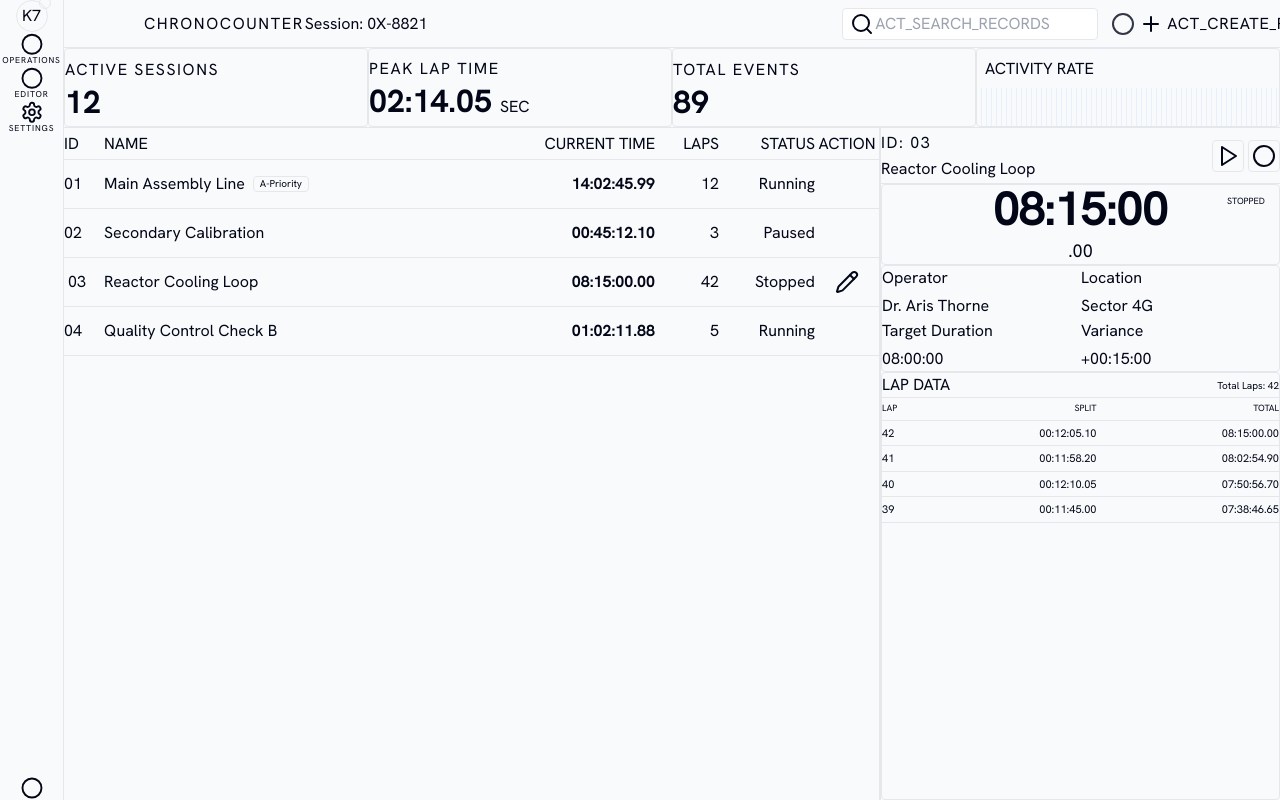
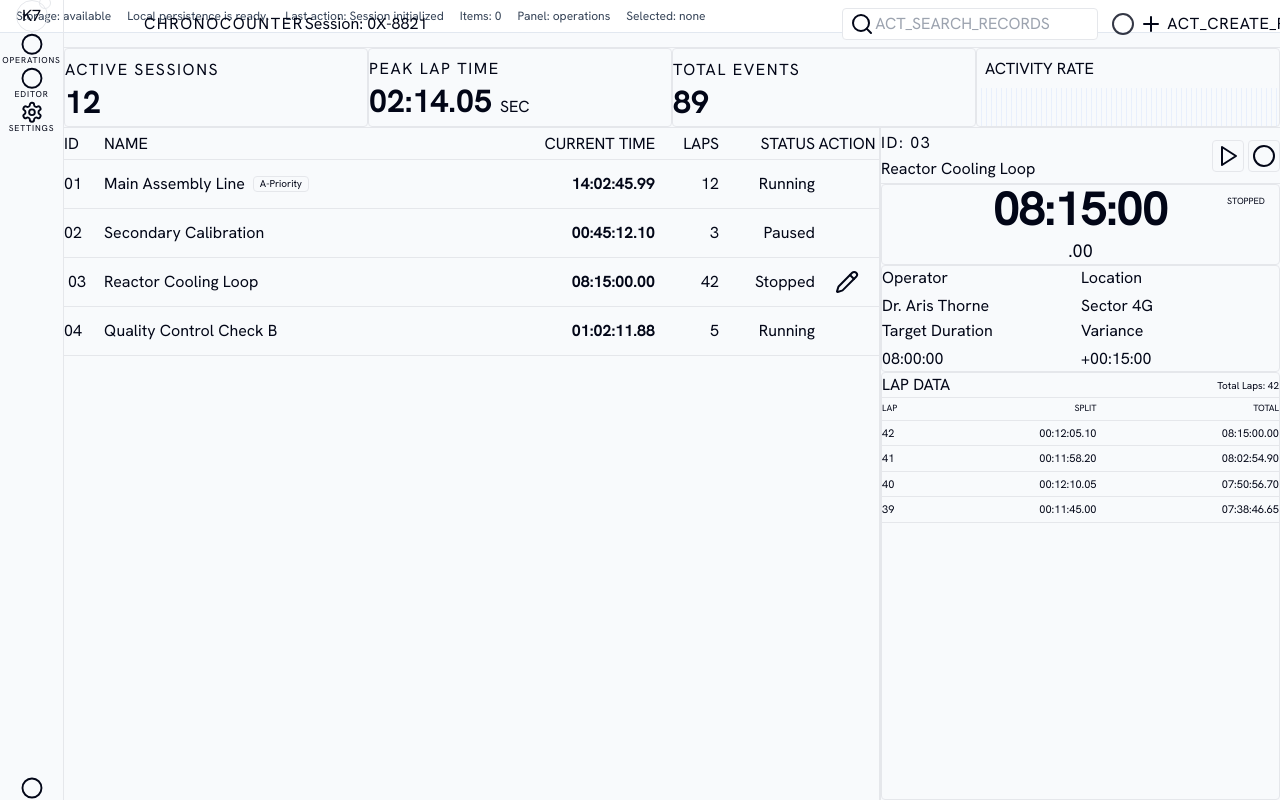
Before and after one commit to hikmetgulsesli/chronocounter-lab-k7p4-2374f435, a React (Vite) app: page / in a window 1280 px wide. Built offline with nearby package versions, Linux system fonts and the light colour scheme.

Commit message:
fix: US-001 - ChronoCounter Lab K7P4 - app shell, state and persistence

```diff
--- a/src/App.tsx
+++ b/src/App.tsx
@@ -26,13 +26,22 @@ export default function App() {
       'operations-1': () => chronocounterLabK7p4Store.navigate('operations'),
       'editor-2': () => chronocounterLabK7p4Store.navigate('editor'),
       'settings-3': () => chronocounterLabK7p4Store.navigate('settings'),
+      'button-4-4': () => chronocounterLabK7p4Store.retryPersistence(),
+      'button-5-5': () => chronocounterLabK7p4Store.recordAction('Reviewed running timers'),
       'act-create-record-6': () => chronocounterLabK7p4Store.createRecord(),
+      'button-7-7': () => chronocounterLabK7p4Store.recordAction('Started focus interval'),
+      'button-8-8': () => chronocounterLabK7p4Store.recordAction('Paused active timer'),
+      'button-9-9': () => chronocounterLabK7p4Store.recordAction('Captured lap history'),
+      'button-10-10': () => chronocounterLabK7p4Store.recordAction('Incremented quick counter'),
+      'button-11-11': () => chronocounterLabK7p4Store.recordAction('Reset quick counter'),
+      'button-12-12': () => chronocounterLabK7p4Store.navigate('system-health'),
     }),
     [],
   );
 
   const editorActions = useMemo<Partial<Record<StopwatchEditorChronocounterLabK7p4ActionId, () => void>>>(
     () => ({
+      'button-1-1': () => chronocounterLabK7p4Store.navigate('operations'),
       'new-stopwatch-2': () => chronocounterLabK7p4Store.createRecord(),
       'act-cancel-edit-3': () => chronocounterLabK7p4Store.cancelEdit(),
       'act-save-record-4': () => chronocounterLabK7p4Store.saveSelectedRecord(),
@@ -47,17 +56,27 @@ export default function App() {
   const settingsActions = useMemo<Partial<Record<SettingsAndPreferencesChronocounterLabK7p4ActionId, () => void>>>(
     () => ({
       'new-stopwatch-1': () => chronocounterLabK7p4Store.createRecord(),
+      'button-2-2': () => chronocounterLabK7p4Store.navigate('operations'),
       'discard-changes-3': () => chronocounterLabK7p4Store.discardPreferenceChanges(),
       'apply-configuration-4': () => chronocounterLabK7p4Store.applyPreferences(),
       'standard-5': () => chronocounterLabK7p4Store.applyPreferences({ density: 'standard' }),
       'compact-6': () => chronocounterLabK7p4Store.applyPreferences({ density: 'compact' }),
       'factory-reset-7': () => chronocounterLabK7p4Store.factoryReset(),
+      'link-1': () => chronocounterLabK7p4Store.recordAction('Opened settings reference 1'),
+      'link-2': () => chronocounterLabK7p4Store.recordAction('Opened settings reference 2'),
+      'link-3': () => chronocounterLabK7p4Store.recordAction('Opened settings reference 3'),
+      'link-4': () => chronocounterLabK7p4Store.recordAction('Opened settings reference 4'),
     }),
     [],
   );
 
   const recoveryActions = useMemo<Partial<Record<EmptyAndErrorRecoveryChronocounterLabK7p4ActionId, () => void>>>(
     () => ({
+      'button-1-1': () => chronocounterLabK7p4Store.retryPersistence(),
+      'button-2-2': () => chronocounterLabK7p4Store.navigate('operations'),
+      'button-3-3': () => chronocounterLabK7p4Store.recordAction('Reviewed empty state'),
+      'button-4-4': () => chronocounterLabK7p4Store.recordAction('Reviewed error diagnostics'),
+      'button-5-5': () => chronocounterLabK7p4Store.clearError(),
       'new-stopwatch-6': () => chronocounterLabK7p4Store.createRecord(),
       'new-stopwatch-7': () => chronocounterLabK7p4Store.createRecord(),
       'clear-all-filters-8': () => chronocounterLabK7p4Store.clearError(),
@@ -75,6 +94,21 @@ export default function App() {
       data-storage-status={state.storageStatus}
       className="min-h-screen bg-slate-50 text-slate-950"
     >
+      <section
+        aria-label="ChronoCounter session status"
+        aria-live="polite"
+        className="border-b border-slate-200 bg-white px-4 py-2 text-xs text-slate-700"
+        data-testid="chronocounter-session-status"
+      >
+        <div className="mx-auto flex max-w-7xl flex-wrap items-center gap-x-4 gap-y-1">
+          <span>Storage: {state.storageStatus}</span>
+          <span>{state.lastError ? `Last error: ${state.lastError}` : 'Local persistence is ready.'}</span>
+          <span>Last action: {state.lastAction ?? 'None'}</span>
+          <span>Items: {state.counts.records}</span>
+          <span>Panel: {state.activePanel}</span>
+          <span>Selected: {state.selectedRecordId ?? 'none'}</span>
+        </div>
+      </section>
       {state.activePanel === 'settings' ? <SettingsAndPreferencesChronocounterLabK7p4 actions={settingsActions} /> : null}
       {state.activePanel === 'editor' ? <StopwatchEditorChronocounterLabK7p4 actions={editorActions} /> : null}
       {state.activePanel === 'system-health' ? <EmptyAndErrorRecoveryChronocounterLabK7p4 actions={recoveryActions} /> : null}
--- a/src/features/chronocounter-lab-k7p4/chronocounter-lab-k7p4.store.ts
+++ b/src/features/chronocounter-lab-k7p4/chronocounter-lab-k7p4.store.ts
@@ -33,6 +33,7 @@ export interface ChronoCounterState extends ChronoCounterPersistedState {
   route: ChronoCounterPanel;
   storageStatus: ChronoCounterStorageState;
   lastError: string | null;
+  lastAction: string | null;
   counts: {
     records: number;
     running: number;
@@ -49,6 +50,7 @@ export interface ChronoCounterAppBridge {
   counts: ChronoCounterState['counts'];
   storageStatus: ChronoCounterStorageState;
   lastError: string | null;
+  lastAction: string | null;
 }
 
 export interface ChronoCounterStore {
@@ -60,6 +62,8 @@ export interface ChronoCounterStore {
   cancelEdit(): void;
   applyPreferences(preferences?: Partial<ChronoCounterPreferences>): void;
   discardPreferenceChanges(): void;
+  retryPersistence(): void;
+  recordAction(action: string): void;
   factoryReset(): void;
   clearError(): void;
   getBridge(): ChronoCounterAppBridge;
@@ -98,13 +102,19 @@ function getPersistedState(state: ChronoCounterState): ChronoCounterPersistedSta
   };
 }
 
-function buildState(persisted: ChronoCounterPersistedState, storageStatus: ChronoCounterStorageState, lastError: string | null): ChronoCounterState {
+function buildState(
+  persisted: ChronoCounterPersistedState,
+  storageStatus: ChronoCounterStorageState,
+  lastError: string | null,
+  lastAction: string | null,
+): ChronoCounterState {
   return {
     ...persisted,
     activeScreen: toScreen(persisted.activePanel),
     route: persisted.activePanel,
     storageStatus,
     lastError,
+    lastAction,
     counts: getCounts(persisted.records),
   };
 }
@@ -120,10 +130,20 @@ function createDefaultPersistedState(): ChronoCounterPersistedState {
 
 export function createChronoCounterStore(repository: ChronoCounterRepository = chronocounterLabK7p4Repository): ChronoCounterStore {
   const loaded = repository.load();
-  let state = buildState(loaded.data ?? createDefaultPersistedState(), loaded.status, loaded.error);
+  let state = buildState(
+    loaded.data ?? createDefaultPersistedState(),
+    loaded.status,
+    loaded.error,
+    loaded.error ? 'Storage recovery' : 'Session initialized',
+  );
   const listeners = new Set<() => void>();
 
-  function emit(nextPersisted: ChronoCounterPersistedState, shouldPersist = true, lastError = state.lastError) {
+  function emit(
+    nextPersisted: ChronoCounterPersistedState,
+    shouldPersist = true,
+    lastError = state.lastError,
+    lastAction = state.lastAction,
+  ) {
     let storageStatus = state.storageStatus;
     let error = lastError;
 
@@ -133,7 +153,7 @@ export function createChronoCounterStore(repository: ChronoCounterRepository = c
       error = saved.error;
     }
 
-    state = buildState(nextPersisted, storageStatus, error);
+    state = buildState(nextPersisted, storageStatus, error, lastAction);
     listeners.forEach((listener) => listener());
   }
 
@@ -148,7 +168,7 @@ export function createChronoCounterStore(repository: ChronoCounterRepository = c
     },
 
     navigate(panel) {
-      emit({ ...getPersistedState(state), activePanel: panel });
+      emit({ ...getPersistedState(state), activePanel: panel }, true, null, `Opened ${toScreen(panel)}`);
     },
 
     createRecord() {
@@ -167,12 +187,12 @@ export function createChronoCounterStore(repository: ChronoCounterRepository = c
         activePanel: 'editor',
         selectedRecordId: record.id,
         records: [record, ...state.records],
-      });
+      }, true, null, 'Created stopwatch record');
     },
 
     saveSelectedRecord() {
       if (!state.selectedRecordId) {
-        emit({ ...getPersistedState(state), activePanel: 'operations' }, true, null);
+        emit({ ...getPersistedState(state), activePanel: 'operations' }, true, null, 'Returned to operations');
         return;
       }
 
@@ -183,32 +203,40 @@ export function createChronoCounterStore(repository: ChronoCounterRepository = c
         records: state.records.map((record) =>
           record.id === state.selectedRecordId ? { ...record, status: 'saved', updatedAt: now } : record,
         ),
-      }, true, null);
+      }, true, null, 'Saved stopwatch record');
     },
 
     cancelEdit() {
-      emit({ ...getPersistedState(state), activePanel: 'operations', selectedRecordId: null }, true, null);
+      emit({ ...getPersistedState(state), activePanel: 'operations', selectedRecordId: null }, true, null, 'Canceled stopwatch edit');
     },
 
     applyPreferences(preferences = {}) {
       emit({
         ...getPersistedState(state),
         preferences: { ...state.preferences, ...preferences },
-      }, true, null);
+      }, true, null, 'Applied configuration');
     },
 
     discardPreferenceChanges() {
-      emit(getPersistedState(state), false, null);
+      emit(getPersistedState(state), false, null, 'Discarded pending preference changes');
+    },
+
+    retryPersistence() {
+      emit(getPersistedState(state), true, null, 'Retried local persistence');
+    },
+
+    recordAction(action) {
+      emit(getPersistedState(state), true, null, action);
     },
 
     factoryReset() {
       const cleared = repository.clear();
-      state = buildState(createDefaultPersistedState(), cleared.status, cleared.error);
+      state = buildState(createDefaultPersistedState(), cleared.status, cleared.error, 'Cleared local data and reinitialized session');
       listeners.forEach((listener) => listener());
     },
 
     clearError() {
-      emit(getPersistedState(state), false, null);
+      emit(getPersistedState(state), false, null, 'Cleared recovery message');
     },
 
     getBridge() {
@@ -223,6 +251,7 @@ export function createChronoCounterStore(repository: ChronoCounterRepository = c
         counts: state.counts,
         storageStatus: state.storageStatus,
         lastError: state.lastError,
+        lastAction: state.lastAction,
       };
     },
   };
```
